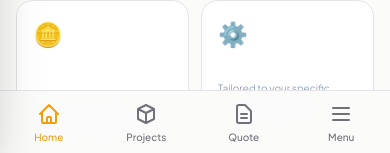
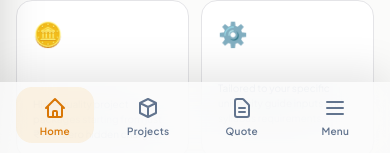
Before and after one commit to elango2601/Elaxora_Project, a Next.js app in the folder frontend/: page / in a window 390 px wide. Shown: the part 689-842 px from the top of the page. Built offline with nearby package versions, Linux system fonts and the light colour scheme; no server answers.

Commit message:
Implement Premium Mobile Bottom Navigation

```diff
--- a/frontend/src/app/output.css
+++ b/frontend/src/app/output.css
@@ -72,6 +72,7 @@
     --font-weight-extrabold: 800;
     --font-weight-black: 900;
     --tracking-tight: -0.025em;
+    --tracking-wide: 0.025em;
     --tracking-wider: 0.05em;
     --tracking-widest: 0.1em;
     --leading-tight: 1.25;
@@ -87,6 +88,7 @@
     --blur-sm: 8px;
     --blur-md: 12px;
     --blur-lg: 16px;
+    --blur-xl: 24px;
     --default-transition-duration: 150ms;
     --default-transition-timing-function: cubic-bezier(0.4, 0, 0.2, 1);
     --default-font-family: 'Plus Jakarta Sans', sans-serif;
@@ -329,14 +331,23 @@
   .z-\[70\] {
     z-index: 70;
   }
+  .z-\[100\] {
+    z-index: 100;
+  }
   .col-span-1 {
     grid-column: span 1 / span 1;
   }
   .col-span-2 {
     grid-column: span 2 / span 2;
   }
+  .mx-2 {
+    margin-inline: calc(var(--spacing) * 2);
+  }
   .mx-auto {
     margin-inline: auto;
+  }
+  .my-1 {
+    margin-block: var(--spacing);
   }
   .mt-0\.5 {
     margin-top: calc(var(--spacing) * 0.5);
@@ -1490,6 +1501,10 @@
     --tw-tracking: var(--tracking-tight);
     letter-spacing: var(--tracking-tight);
   }
+  .tracking-wide {
+    --tw-tracking: var(--tracking-wide);
+    letter-spacing: var(--tracking-wide);
+  }
   .tracking-wider {
     --tw-tracking: var(--tracking-wider);
     letter-spacing: var(--tracking-wider);
@@ -1627,6 +1642,10 @@
   }
   .shadow-2xl {
     --tw-shadow: 0 25px 50px -12px var(--tw-shadow-color, rgb(0 0 0 / 0.25));
+    box-shadow: var(--tw-inset-shadow), var(--tw-inset-ring-shadow), var(--tw-ring-offset-shadow), var(--tw-ring-shadow), var(--tw-shadow);
+  }
+  .shadow-\[0_-10px_40px_rgba\(0\,0\,0\,0\.1\)\] {
+    --tw-shadow: 0 -10px 40px var(--tw-shadow-color, rgba(0,0,0,0.1));
     box-shadow: var(--tw-inset-shadow), var(--tw-inset-ring-shadow), var(--tw-ring-offset-shadow), var(--tw-ring-shadow), var(--tw-shadow);
   }
   .shadow-lg {
@@ -1678,10 +1697,20 @@
     -webkit-backdrop-filter: var(--tw-backdrop-blur,) var(--tw-backdrop-brightness,) var(--tw-backdrop-contrast,) var(--tw-backdrop-grayscale,) var(--tw-backdrop-hue-rotate,) var(--tw-backdrop-invert,) var(--tw-backdrop-opacity,) var(--tw-backdrop-saturate,) var(--tw-backdrop-sepia,);
     backdrop-filter: var(--tw-backdrop-blur,) var(--tw-backdrop-brightness,) var(--tw-backdrop-contrast,) var(--tw-backdrop-grayscale,) var(--tw-backdrop-hue-rotate,) var(--tw-backdrop-invert,) var(--tw-backdrop-opacity,) var(--tw-backdrop-saturate,) var(--tw-backdrop-sepia,);
   }
+  .backdrop-blur-xl {
+    --tw-backdrop-blur: blur(var(--blur-xl));
+    -webkit-backdrop-filter: var(--tw-backdrop-blur,) var(--tw-backdrop-brightness,) var(--tw-backdrop-contrast,) var(--tw-backdrop-grayscale,) var(--tw-backdrop-hue-rotate,) var(--tw-backdrop-invert,) var(--tw-backdrop-opacity,) var(--tw-backdrop-saturate,) var(--tw-backdrop-sepia,);
+    backdrop-filter: var(--tw-backdrop-blur,) var(--tw-backdrop-brightness,) var(--tw-backdrop-contrast,) var(--tw-backdrop-grayscale,) var(--tw-backdrop-hue-rotate,) var(--tw-backdrop-invert,) var(--tw-backdrop-opacity,) var(--tw-backdrop-saturate,) var(--tw-backdrop-sepia,);
+  }
   .backdrop-blur-xs {
     --tw-backdrop-blur: blur(var(--blur-xs));
     -webkit-backdrop-filter: var(--tw-backdrop-blur,) var(--tw-backdrop-brightness,) var(--tw-backdrop-contrast,) var(--tw-backdrop-grayscale,) var(--tw-backdrop-hue-rotate,) var(--tw-backdrop-invert,) var(--tw-backdrop-opacity,) var(--tw-backdrop-saturate,) var(--tw-backdrop-sepia,);
     backdrop-filter: var(--tw-backdrop-blur,) var(--tw-backdrop-brightness,) var(--tw-backdrop-contrast,) var(--tw-backdrop-grayscale,) var(--tw-backdrop-hue-rotate,) var(--tw-backdrop-invert,) var(--tw-backdrop-opacity,) var(--tw-backdrop-saturate,) var(--tw-backdrop-sepia,);
+  }
+  .transition {
+    transition-property: color, background-color, border-color, outline-color, text-decoration-color, fill, stroke, --tw-gradient-from, --tw-gradient-via, --tw-gradient-to, opacity, box-shadow, transform, translate, scale, rotate, filter, -webkit-backdrop-filter, backdrop-filter, display, content-visibility, overlay, pointer-events;
+    transition-timing-function: var(--tw-ease, var(--default-transition-timing-function));
+    transition-duration: var(--tw-duration, var(--default-transition-duration));
   }
   .transition-all {
     transition-property: all;
@@ -2261,8 +2290,25 @@
     }
   }
   @media (prefers-color-scheme: dark) {
+    .dark\:border-white\/5 {
+      border-color: color-mix(in srgb, #fff 5%, transparent);
+    }
+    @supports (color: color-mix(in lab, red, red)) {
+      .dark\:border-white\/5 {
+        border-color: color-mix(in oklab, var(--color-white) 5%, transparent);
+      }
+    }
+    .dark\:bg-indigo-500\/20 {
+      background-color: color-mix(in oklab, #f59e0b 20%, transparent);
+    }
     .dark\:bg-slate-900 {
       background-color: var(--color-slate-900);
+    }
+    .dark\:text-indigo-400 {
+      color: #fbbf24;
+    }
+    .dark\:text-slate-400 {
+      color: var(--color-slate-400);
     }
     @media (hover: hover) {
       .dark\:hover\:bg-slate-900:hover {
--- /dev/null
+++ b/frontend/src/components/MobileBottomNav.tsx
@@ -0,0 +1,94 @@
+"use client";
+
+import Link from "next/link";
+import { usePathname } from "next/navigation";
+import { motion } from "framer-motion";
+import { useEffect, useState } from "react";
+
+export default function MobileBottomNav({ onMenuClick }: { onMenuClick: () => void }) {
+  const pathname = usePathname();
+  const [mounted, setMounted] = useState(false);
+
+  useEffect(() => {
+    setMounted(true);
+  }, []);
+
+  const isActive = (href: string) => {
+    if (href === "/" && pathname !== "/") return false;
+    return pathname.startsWith(href);
+  };
+
+  const navItems = [
+    { name: "Home", href: "/", icon: (
+      <svg className="w-6 h-6" fill="none" viewBox="0 0 24 24" stroke="currentColor" strokeWidth="2">
+        <path strokeLinecap="round" strokeLinejoin="round" d="M3 12l2-2m0 0l7-7 7 7M5 10v10a1 1 0 001 1h3m10-11l2 2m-2-2v10a1 1 0 01-1 1h-3m-6 0a1 1 0 001-1v-4a1 1 0 011-1h2a1 1 0 011 1v4a1 1 0 001 1m-6 0h6" />
+      </svg>
+    )},
+    { name: "Projects", href: "/projects", icon: (
+      <svg className="w-6 h-6" fill="none" viewBox="0 0 24 24" stroke="currentColor" strokeWidth="2">
+        <path strokeLinecap="round" strokeLinejoin="round" d="M20 7l-8-4-8 4m16 0l-8 4m8-4v10l-8 4m0-10L4 7m8 4v10M4 7v10l8 4" />
+      </svg>
+    )},
+    { name: "Quote", href: "/enquire", icon: (
+      <svg className="w-6 h-6" fill="none" viewBox="0 0 24 24" stroke="currentColor" strokeWidth="2">
+        <path strokeLinecap="round" strokeLinejoin="round" d="M9 12h6m-6 4h6m2 5H7a2 2 0 01-2-2V5a2 2 0 012-2h5.586a1 1 0 01.707.293l5.414 5.414a1 1 0 01.293.707V19a2 2 0 01-2 2z" />
+      </svg>
+    )},
+    { name: "Menu", action: onMenuClick, icon: (
+      <svg className="w-6 h-6" fill="none" viewBox="0 0 24 24" stroke="currentColor" strokeWidth="2">
+        <path strokeLinecap="round" strokeLinejoin="round" d="M4 6h16M4 12h16M4 18h16" />
+      </svg>
+    )}
+  ];
+
+  if (!mounted) return null;
+
+  return (
+    <div
+      className="fixed bottom-0 left-0 right-0 z-[100] md:hidden bg-background/80 backdrop-blur-xl border-t border-white/5 dark:border-white/5 shadow-[0_-10px_40px_rgba(0,0,0,0.1)]"
+      style={{ paddingBottom: 'max(env(safe-area-inset-bottom), 8px)' }}
+    >
+      <div className="flex justify-around items-center h-16 px-2">
+        {navItems.map((item) => {
+          const active = item.href ? isActive(item.href) : false;
+          return item.href ? (
+            <Link
+              key={item.name}
+              href={item.href}
+              className="relative flex flex-col items-center justify-center w-full h-full pt-1 tap-highlight-transparent"
+            >
+              {active && (
+                <motion.div
+                  layoutId="bottom-nav-indicator"
+                  className="absolute inset-0 bg-indigo-500/10 dark:bg-indigo-500/20 rounded-2xl mx-2 my-1"
+                  transition={{ type: "spring", bounce: 0.2, duration: 0.6 }}
+                />
+              )}
+              <motion.div
+                whileTap={{ scale: 0.9 }}
+                className={`z-10 flex flex-col items-center space-y-1 ${active ? 'text-indigo-600 dark:text-indigo-400' : 'text-slate-500 dark:text-slate-400'}`}
+              >
+                {item.icon}
+                <span className="text-[10px] font-semibold tracking-wide">{item.name}</span>
+              </motion.div>
+            </Link>
+          ) : (
+            <button
+              key={item.name}
+              onClick={item.action}
+              className="relative flex flex-col items-center justify-center w-full h-full pt-1 tap-highlight-transparent"
+            >
+              <motion.div
+                whileTap={{ scale: 0.9 }}
+                className="z-10 flex flex-col items-center space-y-1 text-slate-500 dark:text-slate-400"
+              >
+                {item.icon}
+                <span className="text-[10px] font-semibold tracking-wide">{item.name}</span>
+              </motion.div>
+            </button>
+          );
+        })}
+      </div>
+    </div>
+  );
+}
--- a/frontend/src/components/Navbar.tsx
+++ b/frontend/src/components/Navbar.tsx
@@ -3,6 +3,7 @@
 import Link from "next/link";
 import { useState, useEffect } from "react";
 import { usePathname } from "next/navigation";
+import MobileBottomNav from "./MobileBottomNav";
 
 export default function Navbar() {
   const [isOpen, setIsOpen] = useState(false);
@@ -203,45 +204,7 @@ export default function Navbar() {
         </div>
       </div>
 
-      {/* Mobile Bottom Navigation (App-Like) */}
-      <div
-        className="fixed bottom-0 left-0 right-0 z-50 md:hidden bg-background/90 backdrop-blur-lg border-t border-card-border"
-        style={{ paddingBottom: 'env(safe-area-inset-bottom)' }}
-      >
-        <div className="flex justify-around items-center h-16">
-          {/* Home */}
-          <Link href="/" className={`flex flex-col items-center justify-center w-full h-full space-y-1 ${isActive('/') ? 'text-indigo-500' : 'text-muted hover:text-foreground'}`}>
-            <svg className="w-6 h-6" fill="none" viewBox="0 0 24 24" stroke="currentColor" strokeWidth="2">
-              <path strokeLinecap="round" strokeLinejoin="round" d="M3 12l2-2m0 0l7-7 7 7M5 10v10a1 1 0 001 1h3m10-11l2 2m-2-2v10a1 1 0 01-1 1h-3m-6 0a1 1 0 001-1v-4a1 1 0 011-1h2a1 1 0 011 1v4a1 1 0 001 1m-6 0h6" />
-            </svg>
-            <span className="text-[10px] font-medium">Home</span>
-          </Link>
-
-          {/* Projects */}
-          <Link href="/projects" className={`flex flex-col items-center justify-center w-full h-full space-y-1 ${isActive('/projects') ? 'text-indigo-500' : 'text-muted hover:text-foreground'}`}>
-            <svg className="w-6 h-6" fill="none" viewBox="0 0 24 24" stroke="currentColor" strokeWidth="2">
-              <path strokeLinecap="round" strokeLinejoin="round" d="M20 7l-8-4-8 4m16 0l-8 4m8-4v10l-8 4m0-10L4 7m8 4v10M4 7v10l8 4" />
-            </svg>
-            <span className="text-[10px] font-medium">Projects</span>
-          </Link>
-
-          {/* Quote */}
-          <Link href="/enquire" className={`flex flex-col items-center justify-center w-full h-full space-y-1 ${isActive('/enquire') ? 'text-indigo-500' : 'text-muted hover:text-foreground'}`}>
-            <svg className="w-6 h-6" fill="none" viewBox="0 0 24 24" stroke="currentColor" strokeWidth="2">
-              <path strokeLinecap="round" strokeLinejoin="round" d="M9 12h6m-6 4h6m2 5H7a2 2 0 01-2-2V5a2 2 0 012-2h5.586a1 1 0 01.707.293l5.414 5.414a1 1 0 01.293.707V19a2 2 0 01-2 2z" />
-            </svg>
-            <span className="text-[10px] font-medium">Quote</span>
-          </Link>
-
-          {/* Menu */}
-          <button onClick={() => setIsOpen(true)} className="flex flex-col items-center justify-center w-full h-full space-y-1 text-muted hover:text-foreground focus:outline-none">
-            <svg className="w-6 h-6" fill="none" viewBox="0 0 24 24" stroke="currentColor" strokeWidth="2">
-              <path strokeLinecap="round" strokeLinejoin="round" d="M4 6h16M4 12h16M4 18h16" />
-            </svg>
-            <span className="text-[10px] font-medium">Menu</span>
-          </button>
-        </div>
-      </div>
+      <MobileBottomNav onMenuClick={() => setIsOpen(true)} />
     </>
   );
 }
```
